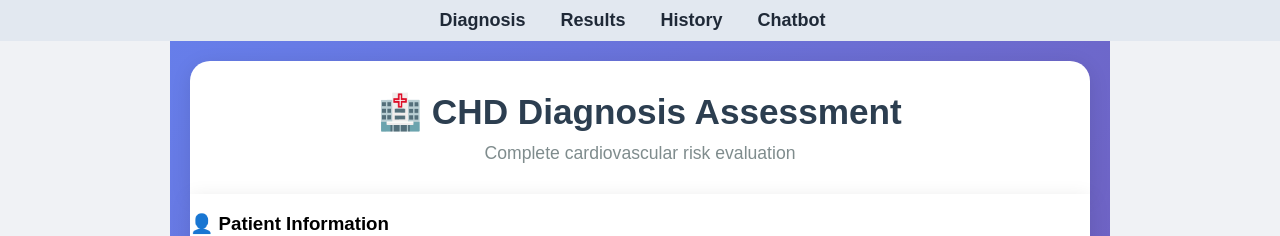
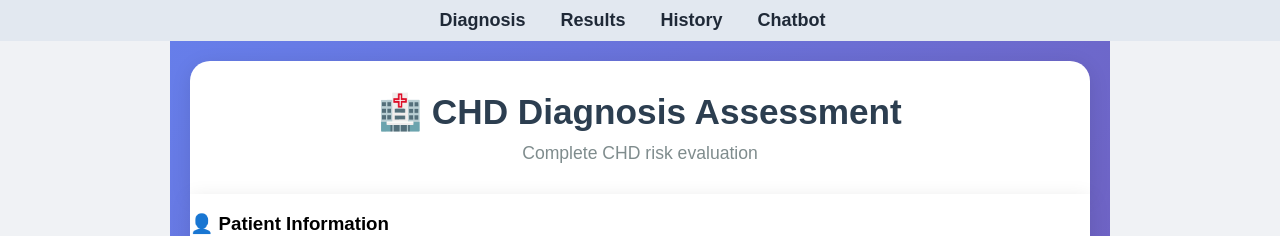
Before and after one commit to Keerthana-tech-26/CHD_system_ML, a React (Create React App) app in the folder frontend/: page / in a window 1280 px wide. Shown: the top 236 px of the page. Built offline with nearby package versions, Linux system fonts and the light colour scheme.

Commit message:
new change

```diff
--- a/frontend/src/components/DiagnosisForm.js
+++ b/frontend/src/components/DiagnosisForm.js
@@ -130,7 +130,7 @@ export default function DiagnosisForm() {
     <div className="diagnosis-form-container">
       <div className="form-header">
         <h2>🏥 CHD Diagnosis Assessment</h2>
-        <p>Complete cardiovascular risk evaluation</p>
+        <p>Complete CHD risk evaluation</p>
       </div>
 
       <form onSubmit={handleSubmit} className="diagnosis-form">
```
